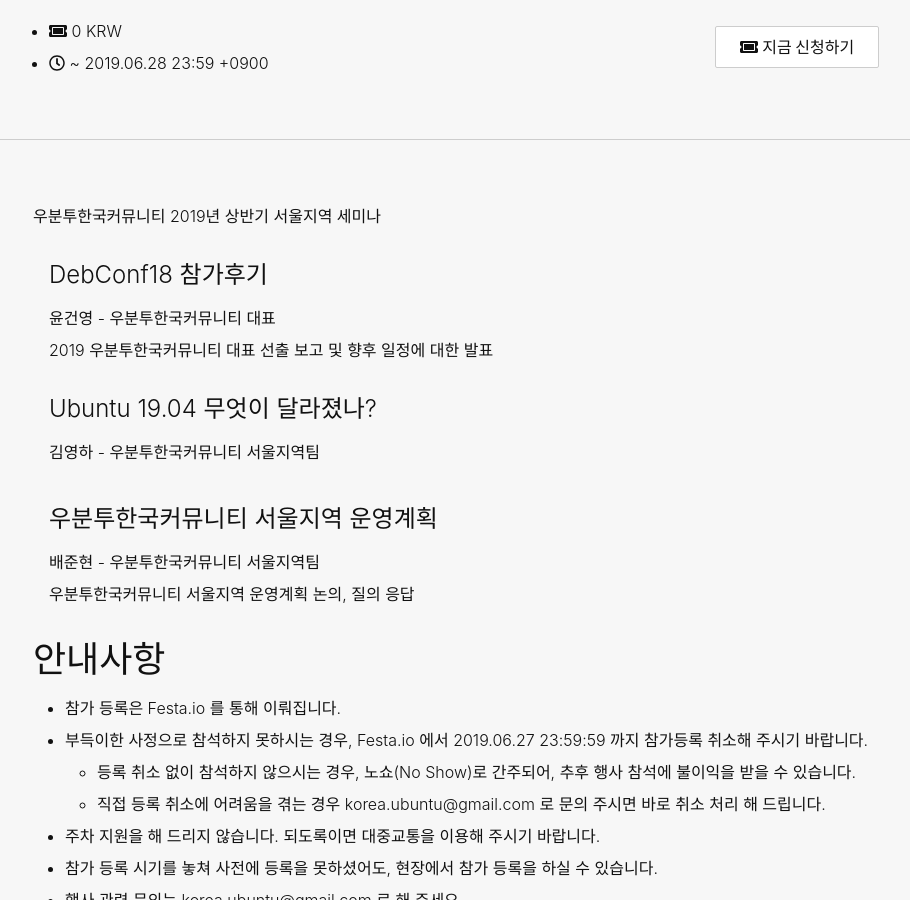
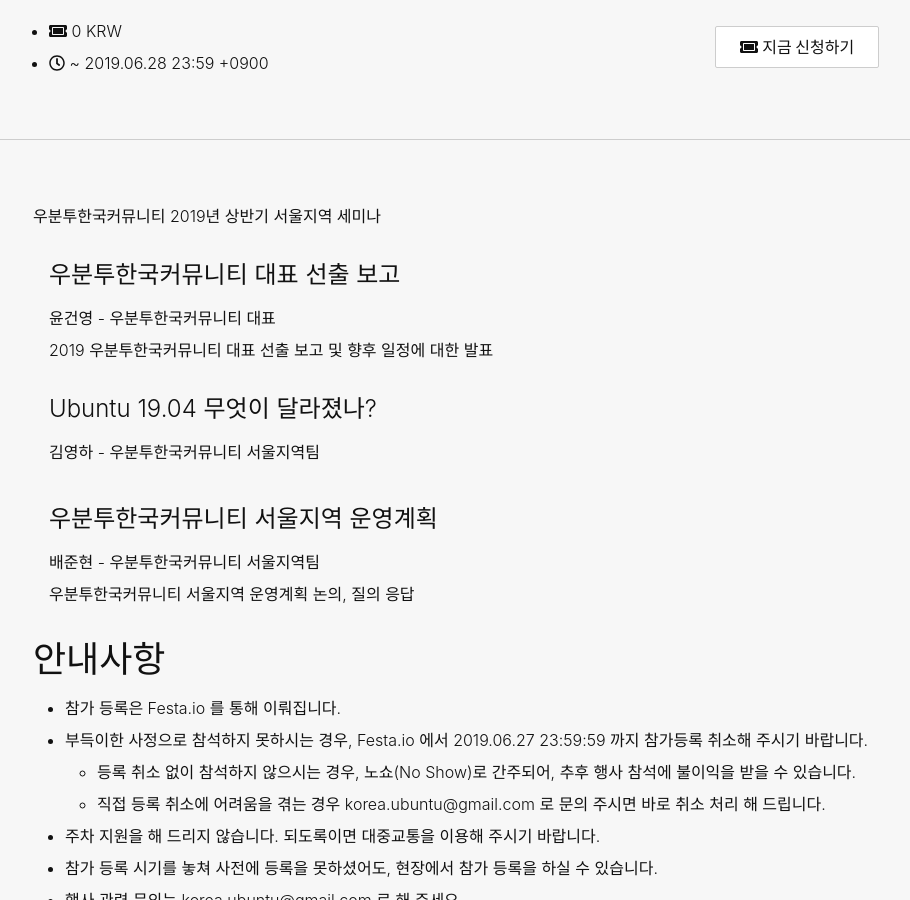
Before and after one commit to ubuntu-kr/events, a Jekyll site: the page built from _posts/2019-06-29-Q2-seminar.md, in a window 1280 px wide and 900 px high, scrolled down 850 px. Shown: the whole window, without its empty margins (112-1022 px from the left). Built offline with Jekyll 4.4.1, drawn with Linux system fonts in a browser that asks for light colours; some web fonts are replaced.

Commit message:
Update 2019-06-29-Q2-seminar.md

```diff
--- a/_posts/2019-06-29-Q2-seminar.md
+++ b/_posts/2019-06-29-Q2-seminar.md
@@ -18,7 +18,7 @@
 
 
 {% include profile.html
-  heading="DebConf18 참가후기" bold="윤건영 - 우분투한국커뮤니티 대표"
+  heading="우분투한국커뮤니티 대표 선출 보고" bold="윤건영 - 우분투한국커뮤니티 대표"
   desc="2019 우분투한국커뮤니티 대표 선출 보고 및 향후 일정에 대한 발표" %}
 
 {% include profile.html
```
